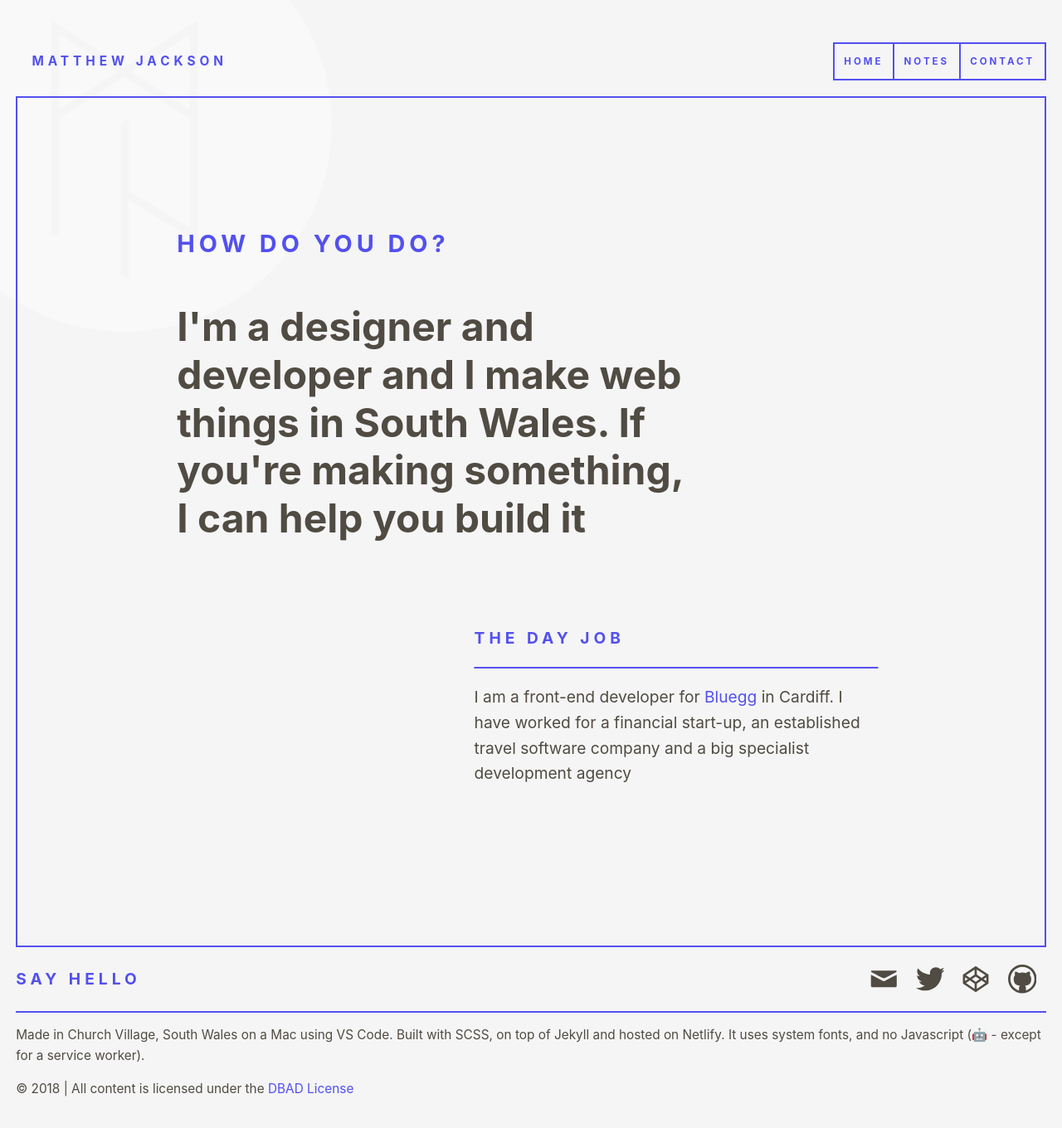
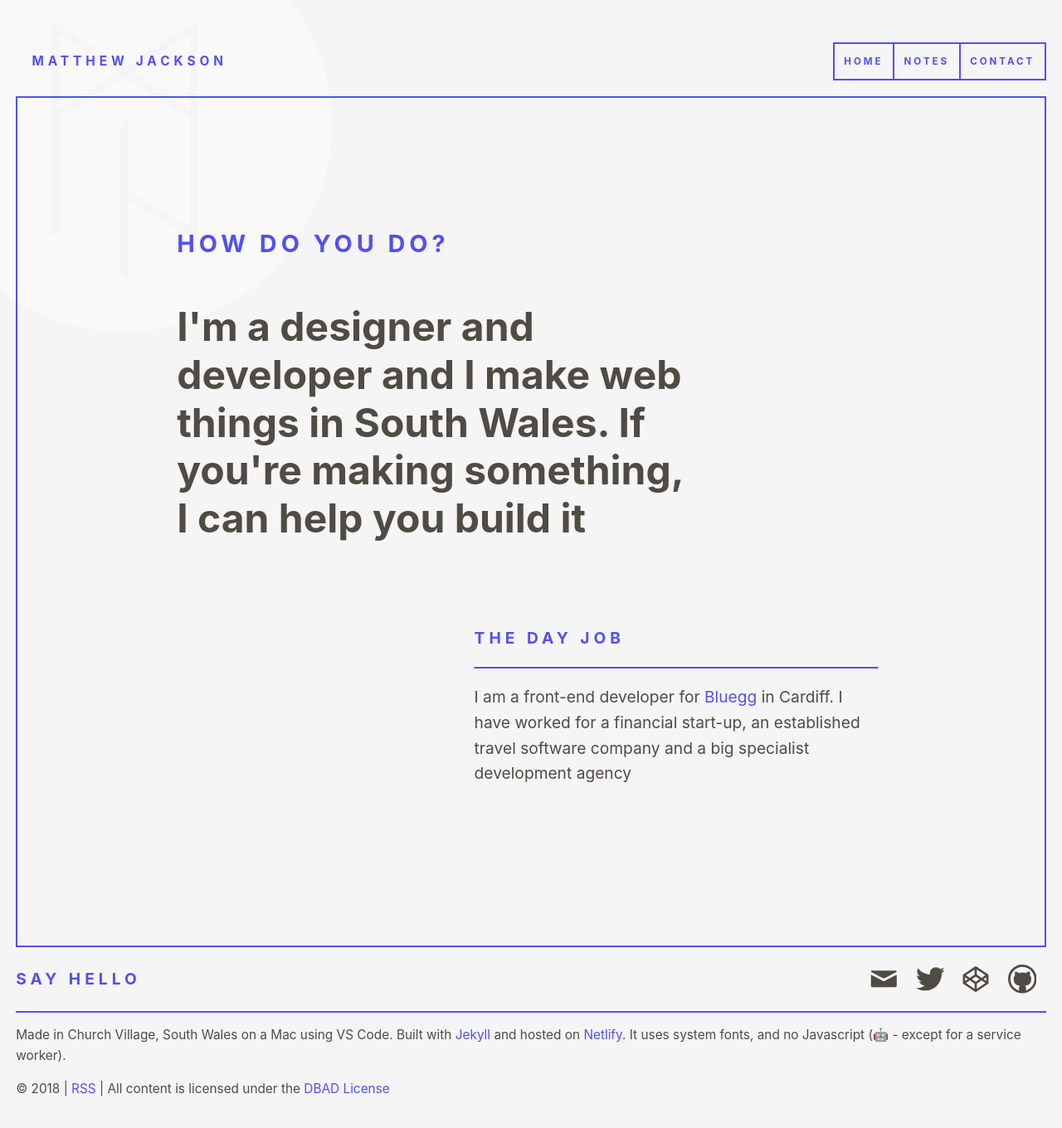
Before and after one commit to matthewbeta/matthew-jackson.com, a Jekyll site: the page built from index.html, in a window 1280 px wide. Shown: the whole page at 83% size. Built offline with Jekyll 4.4.1, drawn with Linux system fonts in a browser that asks for light colours.

Commit message:
Footer link tweaks

```diff
--- a/_layouts/default.html
+++ b/_layouts/default.html
@@ -7,7 +7,7 @@
 	<meta name="description" content="{% if page.snippet %}{{ page.snippet }}{% else %}I guess I couldn't be bothered to write a description. I suck. I'm sorry{% endif %}">
 	<meta name="theme-color" content="#5350ef">
 	<link rel="manifest" href="/manifest.json">
-  <link rel="stylesheet" href="/css/main.css">
+	<link rel="stylesheet" href="/css/main.css">
 </head>
 <body>
 
@@ -74,8 +74,8 @@
 </div>
 	<div class="small">
 
-		<p>Made in Church Village, South Wales on a Mac using VS Code. Built with SCSS, on top of Jekyll and hosted on Netlify. It uses system fonts, and no Javascript (🤖 - except for a service worker).</p>
-		<p>© {{ 'now' | date: '%Y' }} | All content is licensed under the <a href="https://www.dbad-license.org/">DBAD License</a></p>
+		<p>Made in Church Village, South Wales on a Mac using VS Code. Built with <a href="https://jekyllrb.com">Jekyll</a> and hosted on <a href="https://netlify.com">Netlify</a>. It uses system fonts, and no Javascript (🤖 - except for a service worker).</p>
+		<p>© {{ 'now' | date: '%Y' }} | <a href="/feed.xml">RSS</a> | All content is licensed under the <a href="https://www.dbad-license.org/">DBAD License</a></p>
 
 	</div>
 </footer>
```
